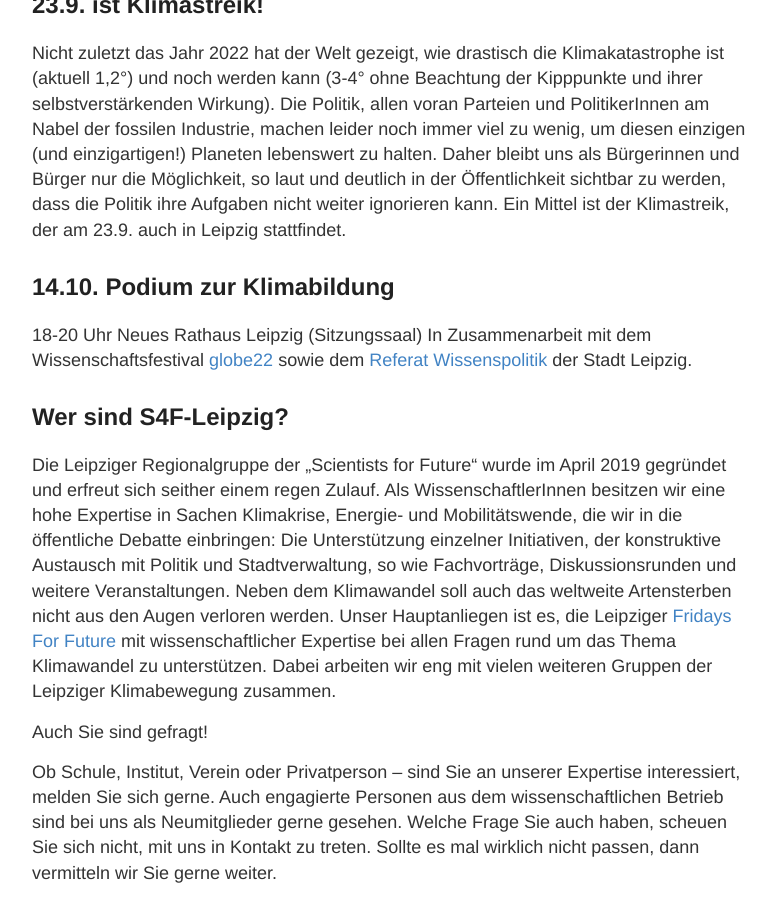
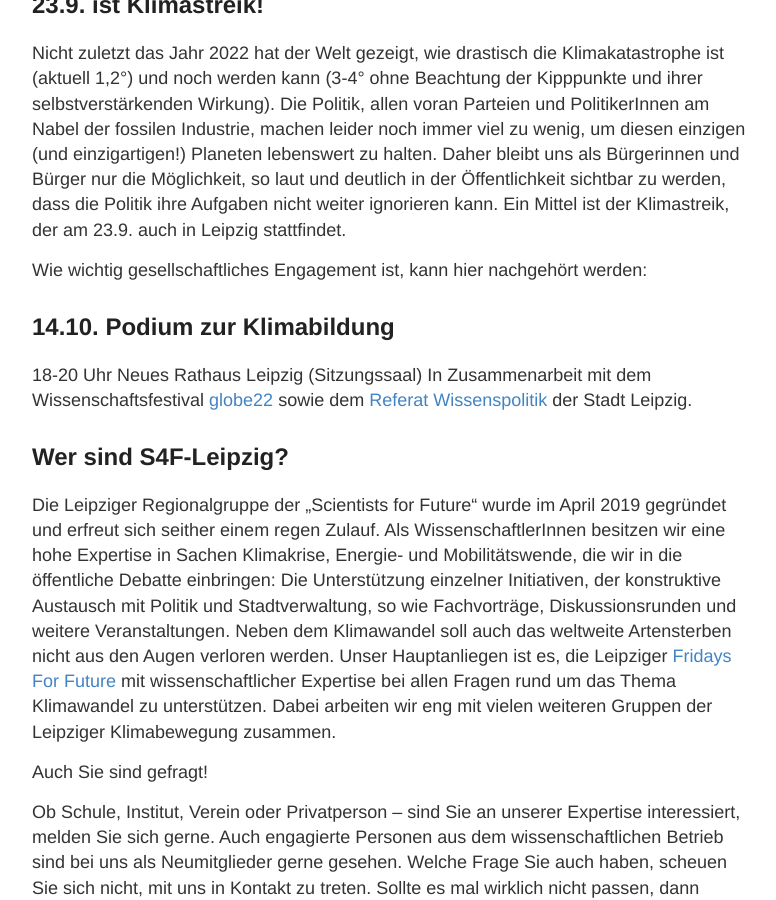
Before and after one commit to s4f-leipzig/s4f-leipzig.github.io, a Jekyll site: the page built from index.md, in a window 1280 px wide and 900 px high, scrolled down 547 px. Shown: the whole window, without its empty margins (248-1024 px from the left). Built offline with Jekyll 4.4.1, drawn with Linux system fonts in a browser that asks for light colours.

Commit message:
Update index.md

```diff
--- a/index.md
+++ b/index.md
@@ -4,6 +4,8 @@ title: Aktuelles
 ---
 <h2>23.9. ist Klimastreik!</h2>
 Nicht zuletzt das Jahr 2022 hat der Welt gezeigt, wie drastisch die Klimakatastrophe ist (aktuell 1,2°) und noch werden kann (3-4° ohne Beachtung der Kipppunkte und ihrer selbstverstärkenden Wirkung). Die Politik, allen voran Parteien und PolitikerInnen am Nabel der fossilen Industrie, machen leider noch immer viel zu wenig, um diesen einzigen (und einzigartigen!) Planeten lebenswert zu halten. Daher bleibt uns als Bürgerinnen und Bürger nur die Möglichkeit, so laut und deutlich in der Öffentlichkeit sichtbar zu werden, dass die Politik ihre Aufgaben nicht weiter ignorieren kann. Ein Mittel ist der Klimastreik, der am 23.9. auch in Leipzig stattfindet.
+
+Wie wichtig gesellschaftliches Engagement ist, kann hier nachgehört werden:
 <script class="podigee-podcast-player" src="https://player.podigee-cdn.net/podcast-player/javascripts/podigee-podcast-player.js" data-configuration="https://interviews-4-future.podigee.io/67-i4f/embed?context=external"></script>
 
 <h2>14.10. <a href="https://s4f-leipzig.de/podium/">Podium</a> zur Klimabildung</h2>
```
